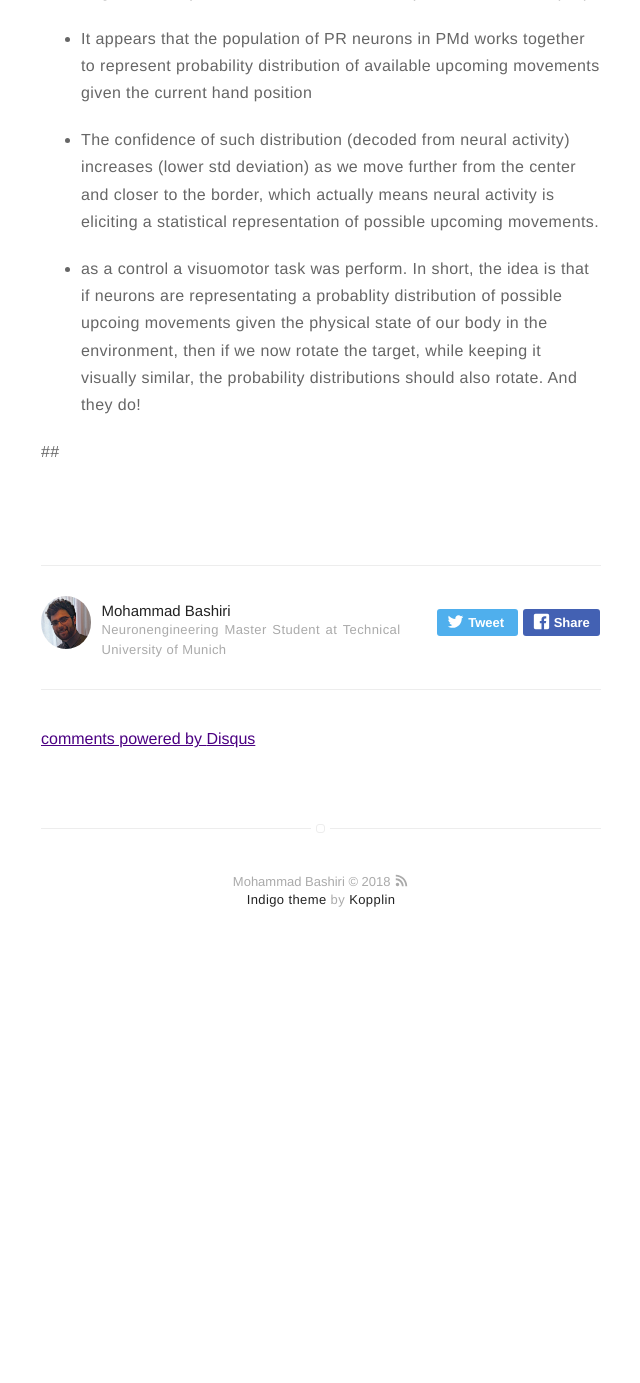
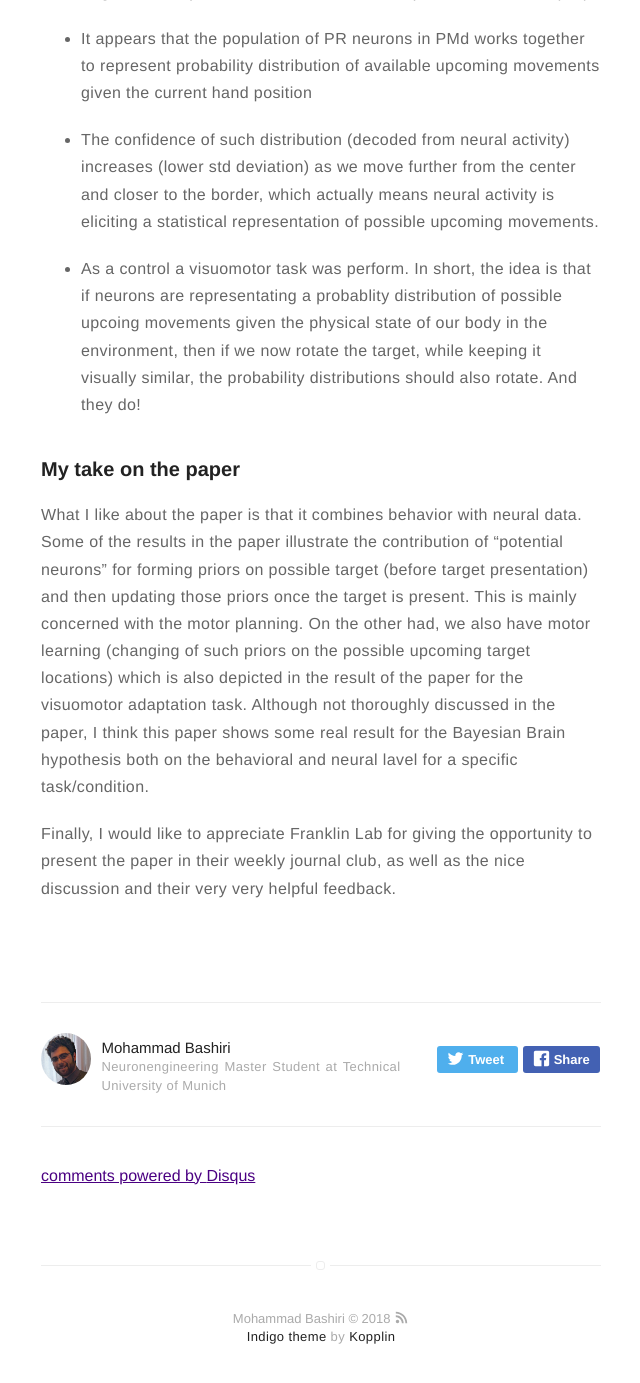
Before and after one commit to mohammadbashiri/mohammadbashiri.github.io-old, a Jekyll site: the page built from _posts/2018-07-02-Presentation at FranklinLab.markdown, in a window 1280 px wide and 1400 px high, scrolled down 1620 px. Shown: the top 1383 px of the window, without its empty margins (319-959 px from the left). Built offline with Jekyll 4.4.1, drawn with Linux system fonts in a browser that asks for light colours; comment, search, counter and statistics services are not loaded; before the commit the page ends 2591 px from its top, so only the background shows below that; some of the changed text lies outside the part shown.

Commit message:
article completed

```diff
--- a/_posts/2018-07-02-Presentation at FranklinLab.markdown
+++ b/_posts/2018-07-02-Presentation at FranklinLab.markdown
@@ -12,7 +12,7 @@ author: mohammadbashiri
 
 ## Population Coding of Conditional Probability Distributions in Dorsal Premotor Cortex
 
-Today I presented a new paper at Franklin Lab (Sport department, Technical University of Munich) about a paper ([link]) recently publish by <a href="http://kordinglab.com/" terget="_balnk">KordingLab</a> in Nature Communication.
+Today I presented a new paper ([link]) at Franklin Lab (Sport department, Technical University of Munich) which was recently publish by <a href="http://kordinglab.com/" terget="_balnk">KordingLab</a> in Nature Communication.
 
 The authors of the paper are Joshua I. Glaser, Matthew G. Perich, Pavan Ramkumar, Lee E. Miller & Konrad P. Kording
 
@@ -24,9 +24,9 @@ More specifically, we are interested in the followings:
 
 - How does such distribution effect the behavioral performance
 - If the probability of possible upcoming movements effect our behavior, how is that information encoded on the neural level?
-- Where in the cortex such neurons exist? (primary motor cortex versions dorsal premotor cortex)
+- Where in the cortex such neurons exist? (primary motor cortex and/or dorsal premotor cortex)
 - Single neuron versus population coding of the probability distirbution
-- is the confidence in the upcoming target, position dependent (distance w.r.t the center of the workspace)?
+- Is the confidence in the upcoming target, position dependent (distance w.r.t the center of the workspace)?
 - Are these neurons really representing upcoming movements? or they just happen to have an activity that matches our hypothesis (control)
 
 
@@ -43,9 +43,13 @@ Answers in short:
 
 - The confidence of such distribution (decoded from neural activity) increases (lower std deviation) as we move further from the center and closer to the border, which actually means neural activity is eliciting a statistical representation of possible upcoming movements.
 
-- as a control a visuomotor task was perform. In short, the idea is that if neurons are representating a probablity distribution of possible upcoing movements given the physical state of our body in the environment, then if we now rotate the target, while keeping it visually similar, the probability distributions should also rotate. And they do!
+- As a control a visuomotor task was perform. In short, the idea is that if neurons are representating a probablity distribution of possible upcoing movements given the physical state of our body in the environment, then if we now rotate the target, while keeping it visually similar, the probability distributions should also rotate. And they do!
 
 
+### My take on the paper
+
+What I like about the paper is that it combines behavior with neural data. Some of the results in the paper illustrate the contribution of "potential neurons" for forming priors on possible target (before target presentation) and then updating those priors once the target is present. This is mainly concerned with the motor planning. On the other had, we also have motor learning (changing of such priors on the possible upcoming target locations) which is also depicted in the result of the paper for the visuomotor adaptation task. Although not thoroughly discussed in the paper, I think this paper shows some real result for the Bayesian Brain hypothesis both on the behavioral and neural lavel for a specific task/condition.
+
+Finally, I would like to appreciate Franklin Lab for giving the opportunity to present the paper in their weekly journal club, as well as the nice discussion and their very very helpful feedback.
+
 [link]: https://www.nature.com/articles/s41467-018-04062-6
-
-##
```
